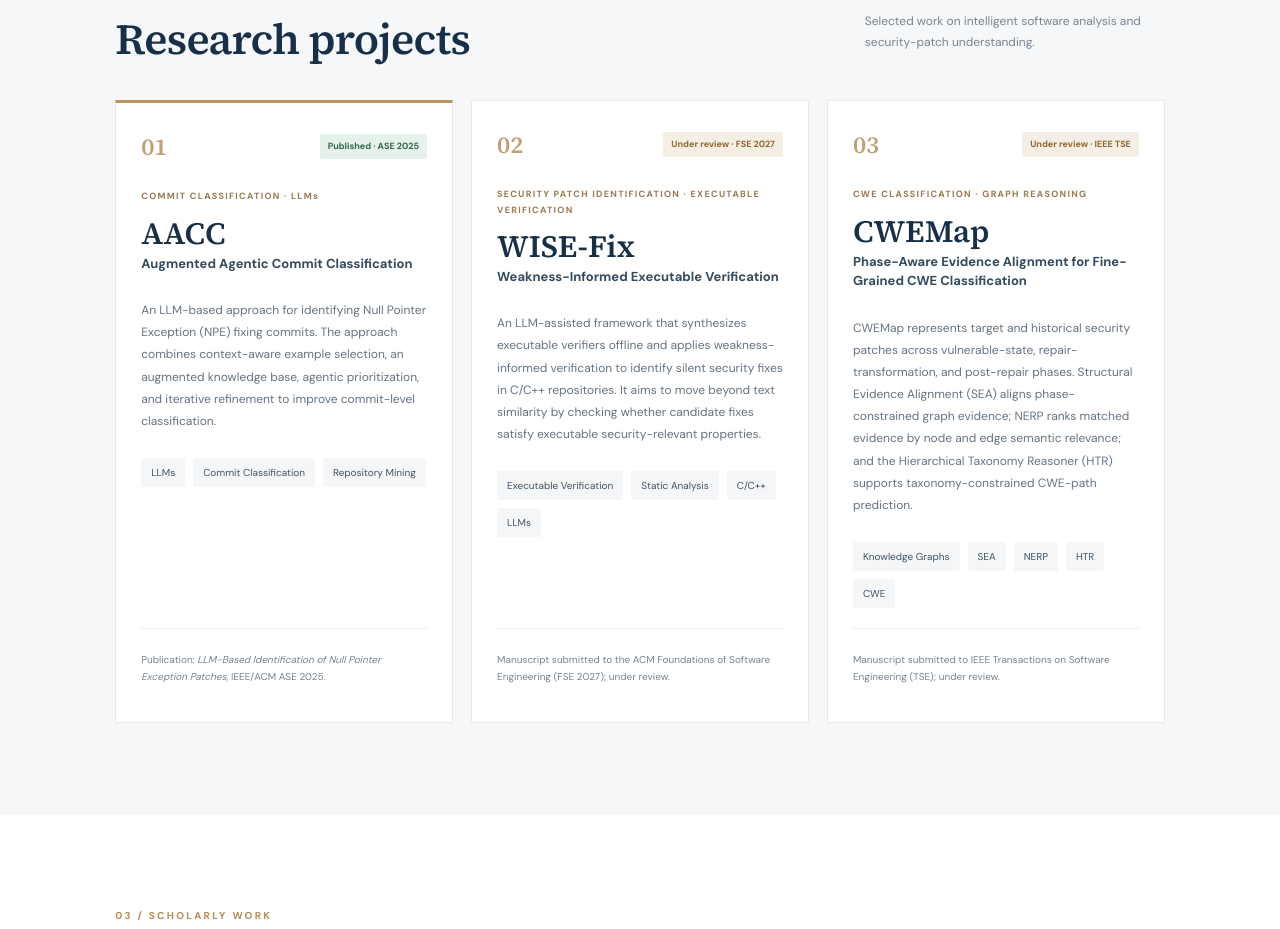
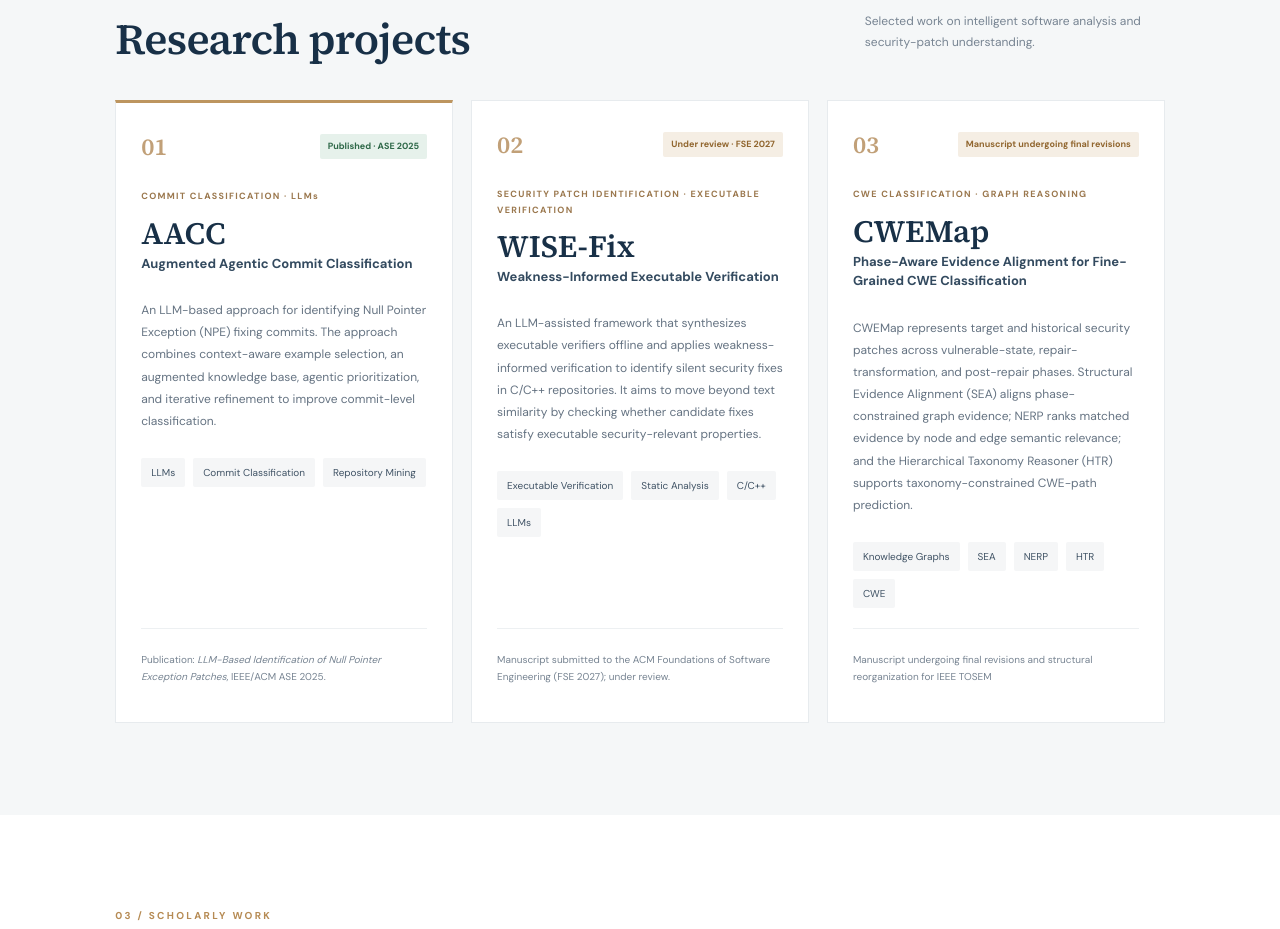
Before and after one commit to Tahirullah7710/tahirullah7710.github.io, a plain HTML site: page index.html in a window 1280 px wide. Shown: the part 1360-2289 px from the top of the page. Drawn offline with Linux system fonts and the light colour scheme.

Commit message:
Update index.html

```diff
--- a/index.html
+++ b/index.html
@@ -73,12 +73,12 @@
           <p class="project-foot">Manuscript submitted to the ACM Foundations of Software Engineering (FSE 2027); under review.</p>
         </article>
         <article class="project-card">
-          <div class="project-top"><span class="project-number">03</span><span class="status review">Under review · IEEE TSE</span></div>
+          <div class="project-top"><span class="project-number">03</span><span class="status review">Manuscript undergoing final revisions</span></div>
           <p class="project-kicker">CWE CLASSIFICATION · GRAPH REASONING</p>
           <h3>CWEMap</h3><h4>Phase-Aware Evidence Alignment for Fine-Grained CWE Classification</h4>
           <p>CWEMap represents target and historical security patches across vulnerable-state, repair-transformation, and post-repair phases. Structural Evidence Alignment (SEA) aligns phase-constrained graph evidence; NERP ranks matched evidence by node and edge semantic relevance; and the Hierarchical Taxonomy Reasoner (HTR) supports taxonomy-constrained CWE-path prediction.</p>
           <div class="project-tags"><span>Knowledge Graphs</span><span>SEA</span><span>NERP</span><span>HTR</span><span>CWE</span></div>
-          <p class="project-foot">Manuscript submitted to IEEE Transactions on Software Engineering (TSE); under review.</p>
+          <p class="project-foot">Manuscript undergoing final revisions and structural reorganization for IEEE TOSEM</p>
         </article>
       </div>
     </section>
```
